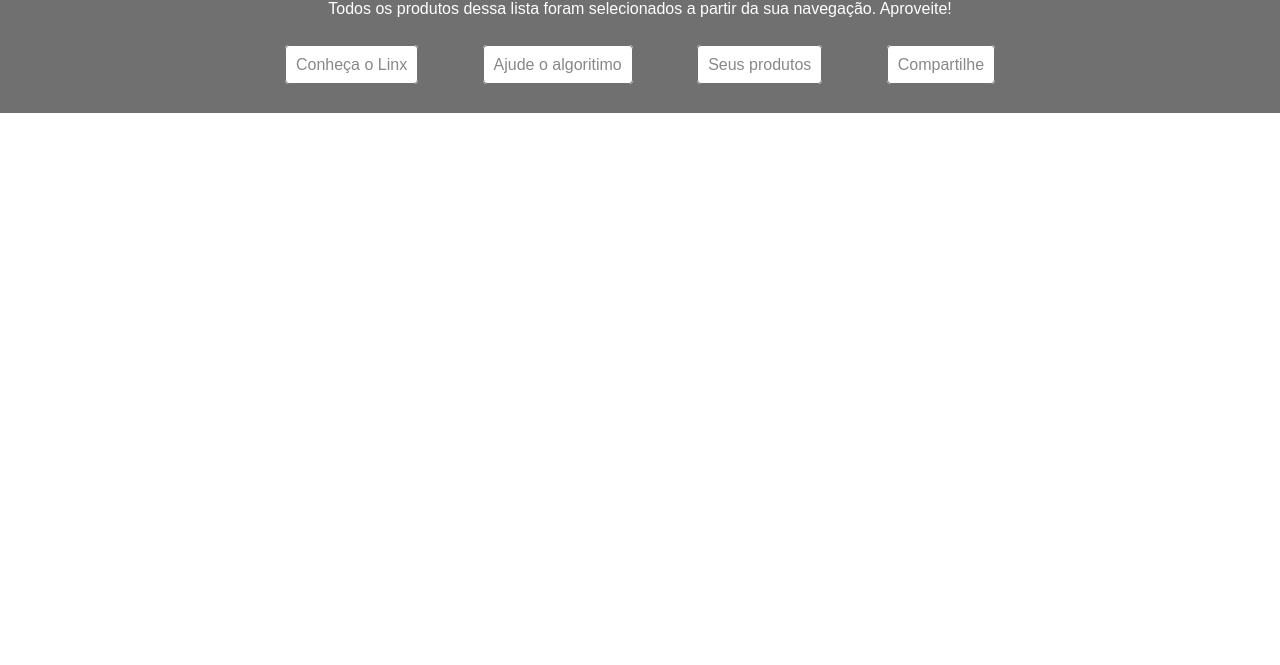
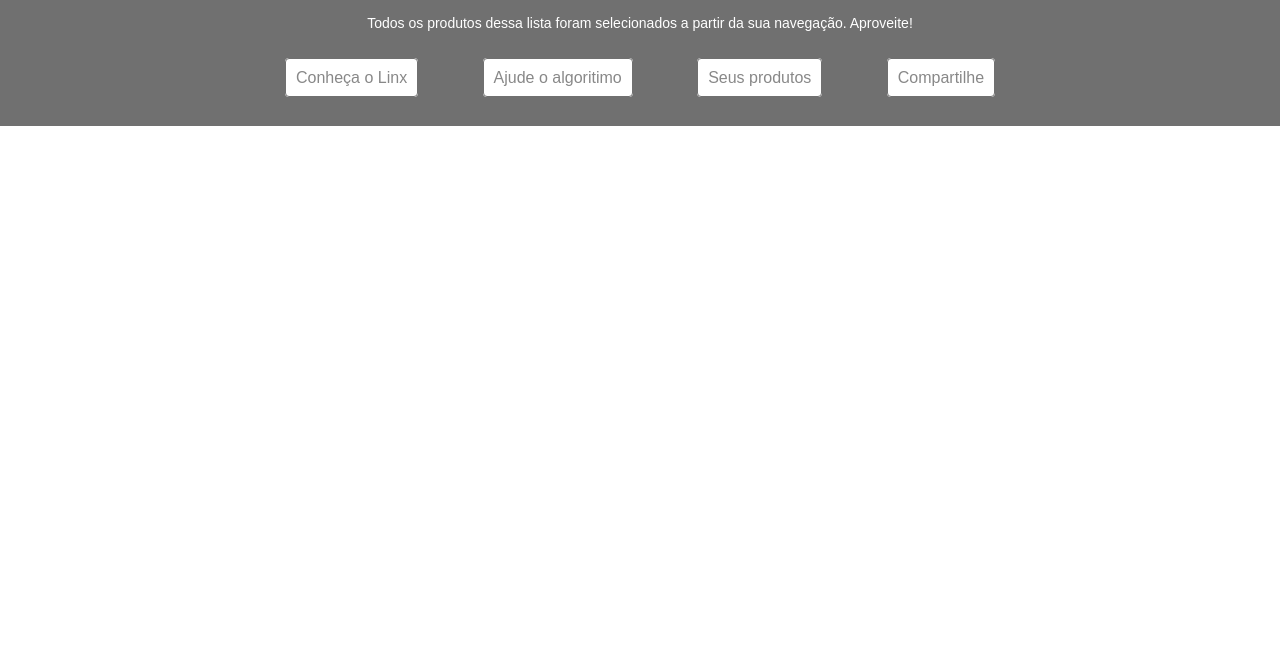
Before and after one commit to aquilasfr/teste-dsn, a plain HTML site: page index.html in a window 1280 px wide. Shown: the part 135-800 px from the top of the page. Drawn offline with Linux system fonts and the light colour scheme.

Commit message:
Changed the class to enjoy

```diff
--- a/assets/style.css
+++ b/assets/style.css
@@ -18,9 +18,10 @@ header {
     font-weight: bold;
 }
 
-.header__paragraph__first__little {
-    margin-top: 10px;
+.header__paragraph__first__enjoy {
+    margin-top: 25px;
     margin-bottom: 40px;
+    font-size: 14px;
 
 }
 
--- a/index.html
+++ b/index.html
@@ -13,7 +13,7 @@
     <header>
         <p class="header__paragraph__first">uma seleção de produtos</p>
         <h1 class="header__paragraph__first__title">especial para você</h1>
-        <p class="header__paragraph__first__little">Todos os produtos dessa lista foram selecionados a partir da sua navegação.
+        <p class="header__paragraph__first__enjoy">Todos os produtos dessa lista foram selecionados a partir da sua navegação.
         Aproveite!</p>
         <nav>
             <a href="#" class="button">Conheça o Linx</a>
```
